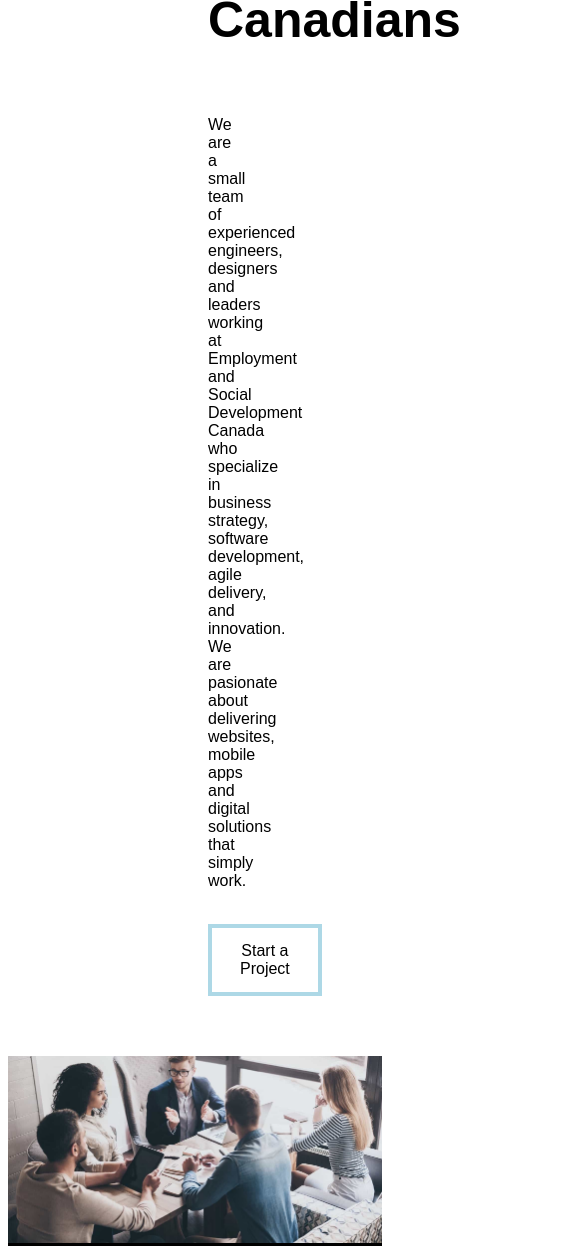
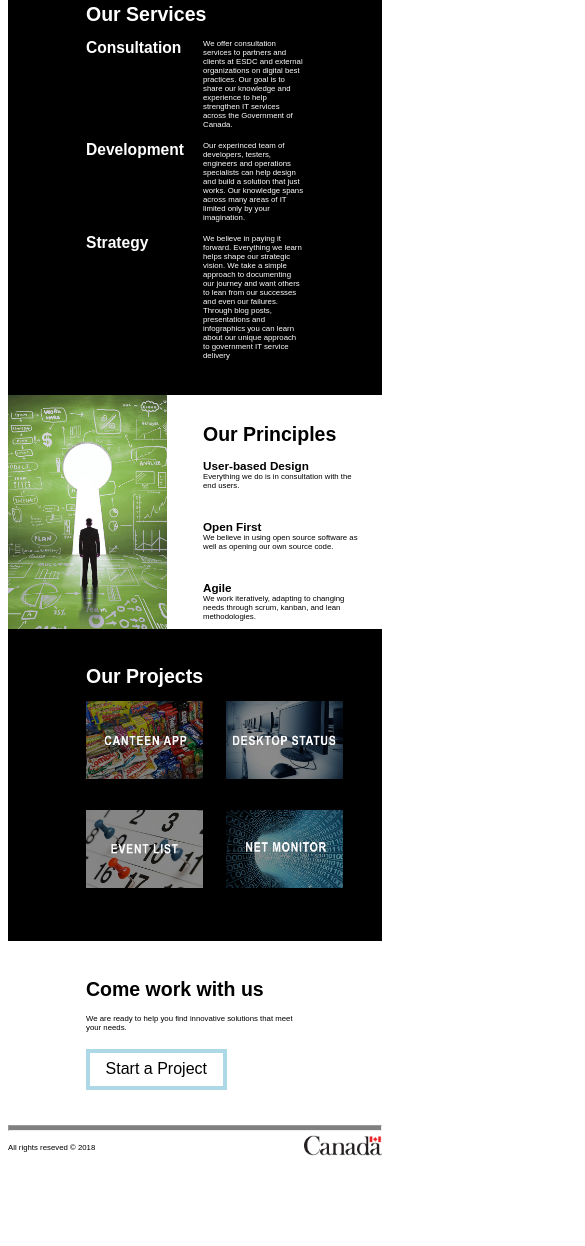
Before and after one commit to Telecoaster/MTSSite, a plain HTML site: page home.html in a window 390 px wide. Shown: the part 593-1839 px from the top of the page, 585 px wide, since content can reach past the window. After the commit the page ends 1775 px from the top, so only its background shows below. Drawn offline with Linux system fonts and the light colour scheme; a script that the page names is missing.

Commit message:
added responsive code

```diff
--- a/home.html
+++ b/home.html
@@ -11,7 +11,7 @@
 <body>
 <div id="header"><div style="float: left"><img src="img/GOC_black_en.jpg" height="30px"/></div><div style="float:right; font-size: 20px; padding-top: 5px; padding-right: 10px;">Fran&#231ais</div></div>
 <br>
-<div style="padding-left: 200px; padding-top: 60px; padding-right: 200px; padding-bottom:60px;"><h1>Mobile Technology Solutions.  Building innovative digital<br>solutions for Canadians</h1>
+<div style="padding-left: 20vw; padding-top: 6vw; padding-right: 20vw; padding-bottom:60px;"><h1>Mobile Technology Solutions.  Building innovative digital<br>solutions for Canadians</h1>
     <br>
     <p>We are a small team of experienced engineers, designers and leaders working at Employment and Social Development Canada who specialize in business strategy, software development, agile delivery, and innovation.  We are pasionate about delivering websites, mobile apps and digital solutions that simply work.</p>
     <br>
@@ -19,7 +19,7 @@
 </div>
 <div style="background-color: black; color: white;">
     <img src="img/collaboration.jpg" width="100%">
-    <div style="padding-left: 200px; padding-right: 200px; padding-top:60px; padding-bottom:60px;">
+    <div style="padding-left: 20vw; padding-right: 20vw; padding-top:6vw; padding-bottom:6vw;">
         <h1>Our Services</h1>
         <div class="tableRow">
             <div class="tableHeader" >Consultation</div><div class="tableContent" >We offer consultation services to partners and clients at ESDC and external organizations on digital best practices.  Our goal is to share our knowledge and experience to help strengthen IT services across the Government of Canada.</div>
@@ -34,8 +34,8 @@
     </div>
 </div>
 
-<div style="background-color: white; color:black; height: 600px;">
-    <img src="img/principles2.jpg" style="position: absolute" height="600px">
+<div style="background-color: white; color:black; height: 60vw;">
+    <img src="img/principles2.jpg" style="position: absolute; height: 60vw;" >
     <div class="inlineList" >
         <h1>Our Principles</h1>
         <div class="inlineHeader">User-based Design</div><div class="inlineContent">Everything we do is in consultation with the end users.</div>
@@ -46,7 +46,7 @@
 </div>
 
 <div style="background-color: black; color: white;">
-    <div style="padding-left: 200px; padding-right: 200px; padding-top:60px; padding-bottom:60px;">
+    <div style="padding-left: 20vw; padding-right: 20vw; padding-top:6vw; padding-bottom:6vw;">
         <h1>Our Projects</h1>
         <div class="projectRow">
             <div class="projectHeader"><img class="projectImage" src="img/canteenText.jpg" ></div>
@@ -60,7 +60,7 @@
 </div>
 
 <div style="background-color: white; color:black;">
-    <div style="padding-left: 200px; padding-top: 60px; padding-right: 200px; padding-bottom:80px;">
+    <div style="padding-left: 20vw; padding-top: 6vw; padding-right: 20vw; padding-bottom:8vw;">
         <h1>Come work with us</h1>
         <p>We are ready to help you find innovative solutions that meet your needs.  </p>
         <br>
@@ -69,9 +69,9 @@
 </div>
 
 <hr style="background-color: grey; height: 4px; color: grey;">
-<div style="height: 100px;">
+<div style="height: 10vw;">
     <p style="float: left;">All rights reseved &copy; 2018</p>
-    <img style="float: right;" src="img/canada.jpg" width="200px">
+    <img style="float: right; width: 20vw" src="img/canada.jpg">
 </div>
 </body>
 </html>
--- a/main.css
+++ b/main.css
@@ -1,8 +1,9 @@
 body{
-    font-family: Arial, Helvetica, sans-serif
+    font-family: Arial, Helvetica, sans-serif;
+    font-size: 2vw;
 }
 h1{
-    font-size: 50px;
+    font-size: 5vw;
     font-weight:bold;
 }
 h2{
@@ -12,7 +13,7 @@ h2{
 button {
     border: 4px solid lightblue;
     background-color: inherit;
-    padding: 14px 28px;
+    padding: 2vw 4vw;
     font-size: 16px;
     cursor: pointer;
     display: inline-block;
@@ -21,27 +22,27 @@ button {
     display: table-row;
 }
 .tableHeader{
-    font-size: 30px;
+    font-size: 4vw;
     font-weight:bold;
-    width: 300px;
+    width: 30vw;
     display: table-cell;
     vertical-align: top;
 }
 .tableContent{
     display: table-cell;
     vertical-align: top;
-    padding-bottom: 30px;
+    padding-bottom: 3vw;
 }
 .inlineList{
-    width: 400px;
+    width: 40vw;
     position: relative;
-    padding-left: 600px;
-    padding-right: 200px;
-    padding-top:60px;
-    padding-bottom:60px;
+    padding-left: 50vw;
+    padding-right: 20vw;
+    padding-top:4vw;
+    padding-bottom:6vw;
 }
 .inlineHeader{
-    font-size: 30px;
+    font-size: 3vw;
     font-weight:bold;
     vertical-align: top;
 }
@@ -55,14 +56,14 @@ button {
 .projectHeader{
     font-size: 30px;
     font-weight:bold;
-    width: 100px;
+
     display: table-cell;
     vertical-align: top;
-    padding-right: 60px;
-    padding-bottom: 60px;
+    padding-right: 6vw;
+    padding-bottom: 6vw;
 }
 .projectImage{
-    width: 400px;
-    height: 250px;
+    width: 30vw;
+
     border: 0px solid black;
 }
```
